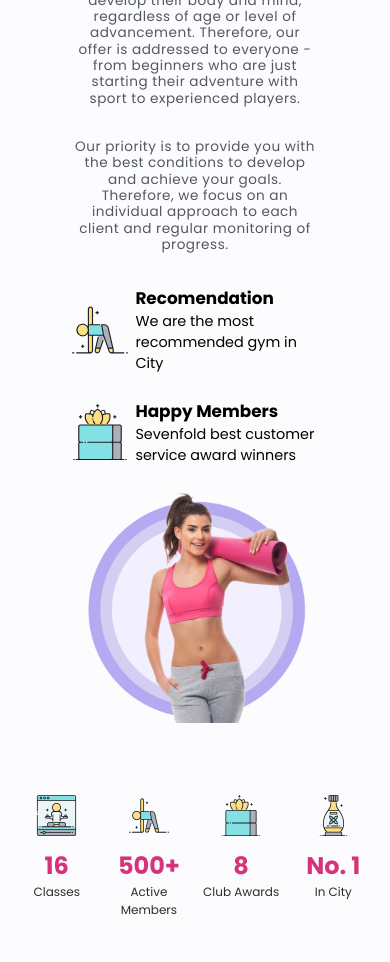
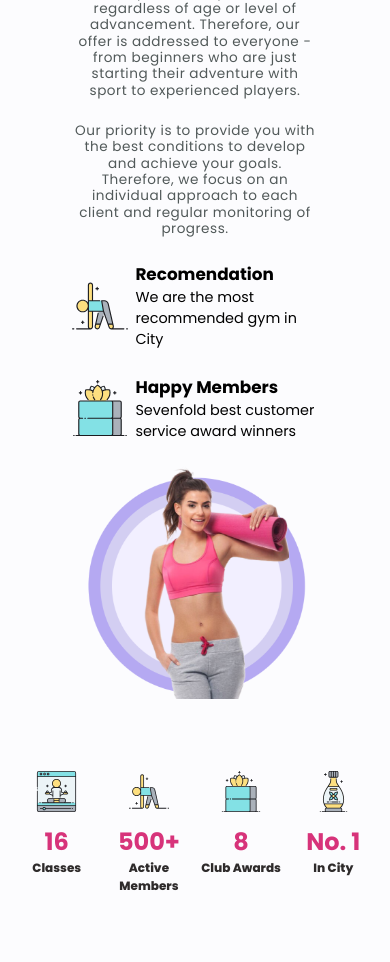
Before and after one commit to xFluzr/Onyx-Fitness, a React (Create React App) app: page /about in a window 390 px wide. Shown: the part 260-1222 px from the top of the page. Built offline with nearby package versions, Linux system fonts and the light colour scheme.

Commit message:
fixed styling to about page

```diff
--- a/src/components/about/dataSummary.css
+++ b/src/components/about/dataSummary.css
@@ -24,9 +24,10 @@
 }
 
 .data__description {
-  font-size: 1.2rem;
+  font-size: 1.3rem;
   color: var(--dark);
   text-align: center;
+  font-weight: 800;
 }
 
 /*MOBILE LOOK */
--- a/src/components/about/faq.css
+++ b/src/components/about/faq.css
@@ -5,6 +5,7 @@
   display: flex;
   flex-direction: column;
   align-items: center;
+  text-align: center;
 }
 .faq__content {
   display: flex;
--- a/src/components/about/faqQuestion.css
+++ b/src/components/about/faqQuestion.css
@@ -7,6 +7,7 @@
   -moz-box-shadow: 1px 1px 11px -2px rgba(66, 68, 90, 1);
   box-shadow: 1px 1px 8px -2px rgba(66, 68, 90, 0.479);
 }
+
 .question__top {
   display: flex;
   justify-content: space-between;
--- a/src/components/about/landingAbout.css
+++ b/src/components/about/landingAbout.css
@@ -14,7 +14,7 @@
    margin-left: 6%;
 }
 .landing__context .section__text{
-    margin: 2rem 0;
+    margin: 1.5rem 0;
 }
 
 .our__achievements li{
--- a/src/components/about/newsletterForm.css
+++ b/src/components/about/newsletterForm.css
@@ -19,8 +19,8 @@
 }
 .error__message{
     position: absolute;
-    bottom: -35.5%;
-    left: 37.5%;
+    bottom: -38%;
+    left: 25.5%;
     color:red;
     font-weight: bold;
 }
@@ -38,6 +38,7 @@
     }
     .error__message{
         bottom: 30%;
+        left: 37.5%;
     }
 
 }
@@ -47,4 +48,7 @@
         padding: .5rem 3rem .5rem 1rem;
         font-size: 1rem;
     }
+    .error__message{
+        left: 30%;
+    }
 }
```
